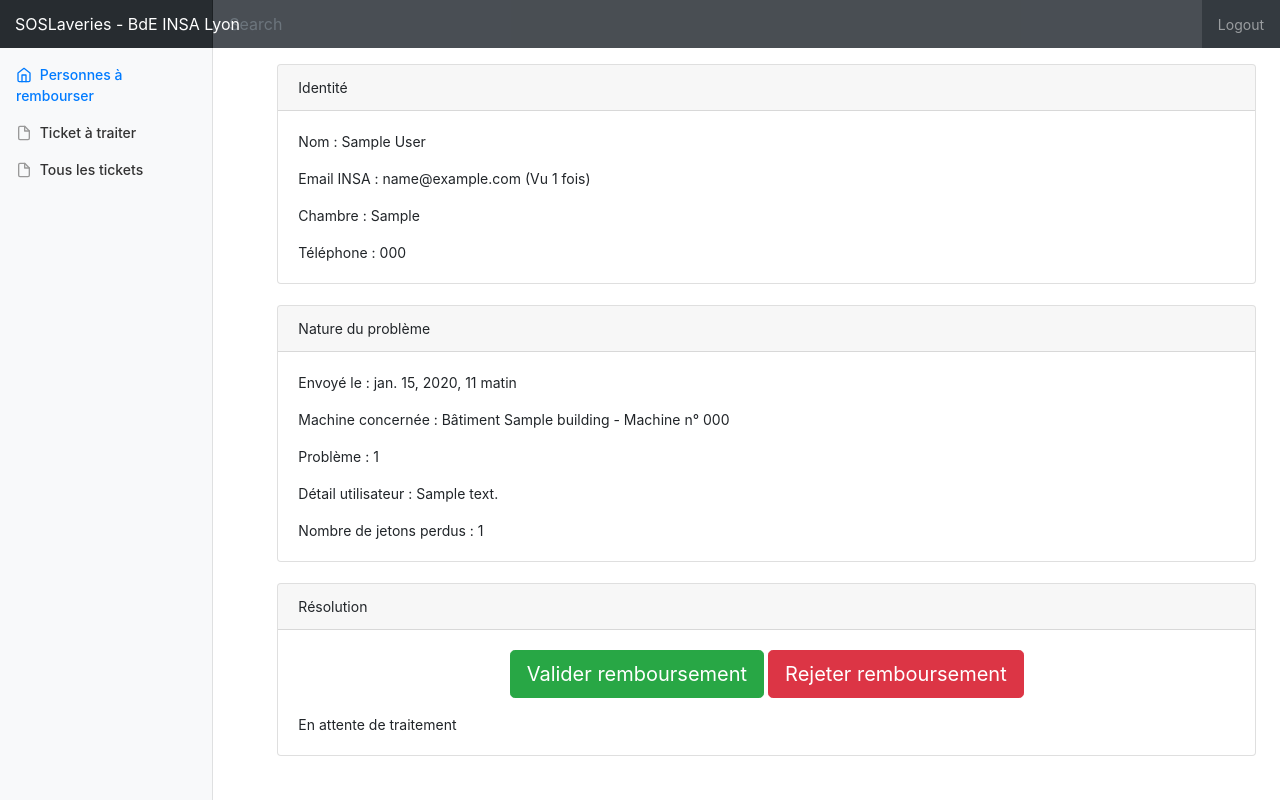
After one commit to BdEINSALyon/sos_laveries, a Django app: page /manager/show/1 in a window 1280 px wide. The commit adds this page. Run offline with Django 3.2, Linux system fonts and the light colour scheme; tables that the repository leaves empty hold one stand-in row (values such as "Sample post"); some libraries are stand-ins or nearby versions.

Commit message:
Ticket detail done

```diff
--- a/problem/forms.py
+++ b/problem/forms.py
@@ -12,3 +12,7 @@ class TicketForm(forms.ModelForm):
         super(TicketForm, self).__init__(*args, **kwargs)
         building = Building.objects.filter(pk=building_id)
         self.fields['machine'].queryset = Machine.objects.filter(building__in=building)
+
+class AcceptForm(forms.Form):
+    number_token_refund = forms.IntegerField(required=True)
+    staff_comment = forms.CharField(required=False)
--- /dev/null
+++ b/problem/templates/problem/ticket_detail.html
@@ -0,0 +1,62 @@
+{% extends "base.html" %}
+{% block content %}
+<ul>
+<div class="card">
+  <div class="card-header">
+    Identité
+  </div>
+  <div class="card-body">
+      <p class="card-text">Nom : {{ object.first_name }} {{ object.last_name }}</p>
+      <p class="card-text">Email INSA : {{ object.insa_email }} (Vu {{ object.count_same_email }} fois)</p>
+      <p class="card-text">Chambre : {{ object.room }}</p>
+      <p class="card-text">Téléphone : {{ object.phone_number }}</p>
+  </div>
+</div><br/>
+
+<div class="card">
+  <div class="card-header">
+    Nature du problème
+  </div>
+  <div class="card-body">
+      <p class="card-text">Envoyé le : {{ object.date_submission }}</p>
+      <p class="card-text">Machine concernée : {{ object.machine }}</p>
+      <p class="card-text">Problème : {{ object.problem_type }}</p>
+      <p class="card-text">Détail utilisateur : {{ object.user_comment }}</p>
+      <p class="card-text">Nombre de jetons perdus : {{ object.number_token_lost }}</p>
+  </div>
+</div><br/>
+
+<div class="card">
+  <div class="card-header">
+    Résolution
+  </div>
+  <div class="card-body">
+      {% if object.state == 0 %}
+          <p class="card-text" align="center"><button type="button" class="btn btn-success btn-lg">Valider remboursement</button>
+          <button type="button" class="btn btn-danger btn-lg">Rejeter remboursement</button></p>
+          <p class="card-text">En attente de traitement</p>
+      {% elif object.state == 1 %}
+          <p class="card-text">Accepté le {{ object.date_treatment }} pour un remboursement de {{ object.number_token_refund }}</p>
+          {% if object.staff_comment is not None %}
+              <p class="card-text">Commentaire resp laverie : {{ object.staff_comment }}</p>
+          {% endif %}
+          <h5 class="card-title">Changer d'avis</h5>
+          <p class="card-text" align="center">
+          <button type="button" class="btn btn-danger btn-lg">Rejeter remboursement</button></p>
+      {% elif object.state == 2 %}
+          <p class="card-text">Refusé le {{ object.date_treatment }}</p>
+          {% if object.staff_comment is not None %}
+              <p class="card-text">Commentaire resp laverie : {{ object.staff_comment }}</p>
+          {% endif %}
+          <h5 class="card-title">Changer d'avis</h5>
+          <p class="card-text" align="center"><button type="button" class="btn btn-success btn-lg">Valider remboursement</button>
+          </p>
+      {% elif object.state == 3 %}
+          <p class="card-text">Remboursé {{ object.number_token_refund }} jetons le {{ object.date_refund }}</p>
+          {% if object.staff_comment is not None %}
+              <p class="card-text">Commentaire resp laverie : {{ object.staff_comment }}</p>
+          {% endif %}
+      {% endif %}
+  </div>
+</div>
+{% endblock %}
--- a/problem/templates/problem/ticket_list.html
+++ b/problem/templates/problem/ticket_list.html
@@ -18,7 +18,7 @@
               <td>{{ ticket.machine }}</td>
               <td>{{ ticket.problem_type }}</td>
               <td>{{ ticket.state }}</td>
-              <td><a href="{% url "home_submit" %}">Edit</a></td>
+              <td><a href="{% url "show_ticket" ticket.pk %}">Edit</a></td>
           </tr>
       {% endfor %}
   </table>
--- a/problem/urls.py
+++ b/problem/urls.py
@@ -6,8 +6,10 @@ from .models import Ticket
 urlpatterns = [
     path('', views.home, name='home_submit'),
     path('submit/<int:building_id>', views.Step2Create, name='step2_submit'),
+    path('manager/accept/<int:pk_ticket>', views.AcceptTicket, name='accept_ticket'),
     path('manager/refund/<int:pk_ticket>', views.ValidRefund, name='valid_refund'),
-    path('manager/new',views.BrowseNew.as_view()),
-    path('manager/all',views.BrowseAll.as_view()),
+    path('manager/new',views.BrowseNew.as_view(), name='to_treat_list'),
+    path('manager/all',views.BrowseAll.as_view(), name='all_list'),
     path('manager',views.BrowseToRefund.as_view(), name='to_refund_list'),
+    path('manager/show/<int:pk>', DetailView.as_view(model=Ticket), name='show_ticket'),
 ]
--- a/templates/base.html
+++ b/templates/base.html
@@ -18,7 +18,7 @@
 
   <body>
     <nav class="navbar navbar-dark sticky-top bg-dark flex-md-nowrap p-0">
-      <a class="navbar-brand col-sm-3 col-md-2 mr-0" href="{% url "home_submit"%}">MApp - BdE INSA Lyon</a>
+      <a class="navbar-brand col-sm-3 col-md-2 mr-0" href="{% url "to_refund_list"%}">SOSLaveries - BdE INSA Lyon</a>
       <input class="form-control form-control-dark w-100" type="text" placeholder="Search" aria-label="Search">
       <ul class="navbar-nav px-3">
         <li class="nav-item text-nowrap">
@@ -33,15 +33,21 @@
           <div class="sidebar-sticky">
             <ul class="nav flex-column">
               <li class="nav-item">
-                <a class="nav-link active" href="{% url "home_submit"%}">
+                <a class="nav-link active" href="{% url "to_refund_list"%}">
                   <span data-feather="home"></span>
-                  Liste des MA
+                  Personnes à rembourser
                 </a>
               </li>
               <li class="nav-item">
-                <a class="nav-link" href="{% url "home_submit"%}">
+                <a class="nav-link" href="{% url "to_treat_list"%}">
                   <span data-feather="file"></span>
-                  Liste des Equipes
+                  Ticket à traiter
+                </a>
+              </li>
+              <li class="nav-item">
+                <a class="nav-link" href="{% url "all_list"%}">
+                  <span data-feather="file"></span>
+                  Tous les tickets
                 </a>
               </li>
             </ul>
```
Also changed, not shown: problem/views.py (+7 -1 lines).
